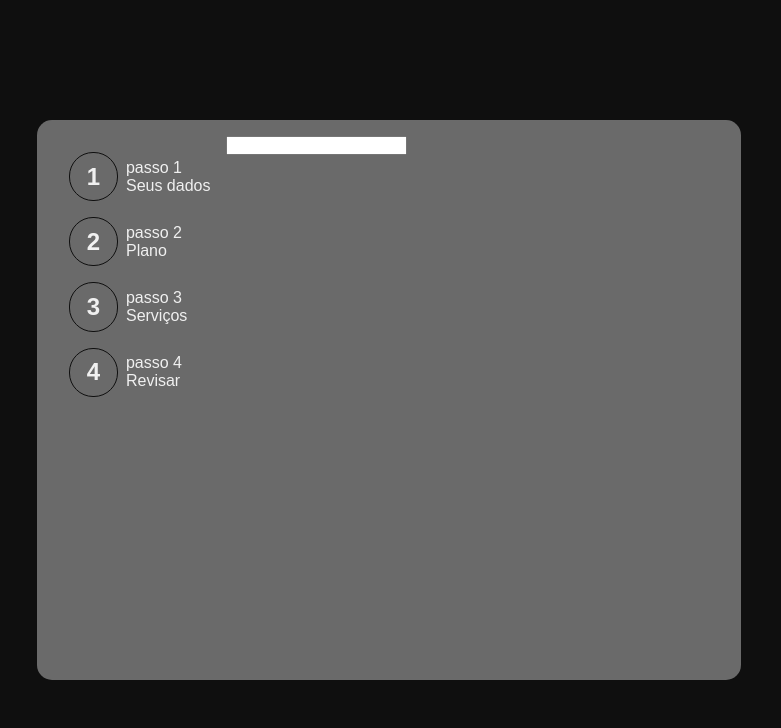
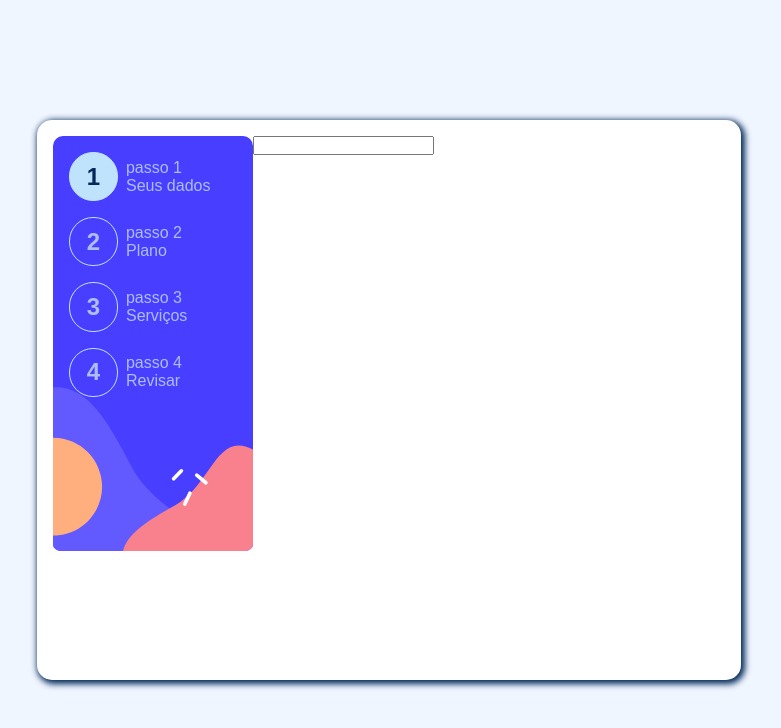
Before and after one commit to TurinoS/Multi-step-Form, a Next.js app: page / in a window 1280 px wide. Shown: the top 728 px of the page, without its empty margins (251-1032 px from the left). Built offline with nearby package versions, Linux system fonts and the light colour scheme.

Commit message:
implementando e estilizando os passos do formulário

```diff
--- a/src/app/page.tsx
+++ b/src/app/page.tsx
@@ -2,14 +2,16 @@
 
 import Steps from '@/components/Steps';
 import styled from 'styled-components';
+import bg from '../assets/bg-sidebar-desktop.svg';
 
 const Container = styled.div`
-  background-color: var(--gray);
+  background-color: var(--white);
+  box-shadow: 2px 2px 6px 2px var(--marine-blue);
   margin: 15vh auto;
   padding: 1em;
   width: 55vw;
   height: 70vh;
-  border-radius: var(--radius);
+  border-radius: 15px;
   display: flex;
 `
 
@@ -18,16 +20,21 @@ const StepsContainer = styled.section`
   flex-direction: column;
   gap: 1em;
   padding: 1em;
+  border-radius: 10px;
+  background: url(${bg.src});
+  background-repeat: no-repeat;
+  background-size: 100%;
+  width: 200px;
 `
 
 export default function Home() {
   return (
     <Container>
         <StepsContainer>
-          <Steps number='1' text='Seus dados' />
-          <Steps number='2' text='Plano' />
-          <Steps number='3' text='Serviços' />
-          <Steps number='4' text='Revisar' />
+          <Steps number='1' text='Seus dados' active={true} />
+          <Steps number='2' text='Plano' active={false} />
+          <Steps number='3' text='Serviços' active={false} />
+          <Steps number='4' text='Revisar' active={false} />
         </StepsContainer>
         <section>
           <input type='text' />
--- a/src/components/Steps.tsx
+++ b/src/components/Steps.tsx
@@ -4,25 +4,35 @@ const StyledSteps = styled.div`
   display: flex;
   align-items: center;
   gap: .5em;
+  color: var(--pastel-blue);
 
   & span {
     font-size: 24px;
     font-weight: 600;
     padding: .4em .7em;
-    border: 1px solid var(--black);
+    border: 1px solid var(--light-blue);
     border-radius: 1em;
+  }
+
+  .active {
+    background-color: var(--light-blue);
+    color: var(--marine-blue);
   }
 `
 
 interface StepsProps {
     number: string,
     text: string,
+    active: boolean,
 }
 
-export default function Steps({ number, text }: StepsProps) {
+export default function Steps({ number, text, active }: StepsProps) {
     return(
         <StyledSteps>
-            <span>{number}</span>
+            {active ?
+                <span className='active'>{number}</span> :
+                <span>{number}</span>
+            }
             <div>
                 <p>passo {number}</p>
                 <p>{text}</p>
--- a/src/styles/GlobalStyles.tsx
+++ b/src/styles/GlobalStyles.tsx
@@ -4,22 +4,28 @@ import { createGlobalStyle } from 'styled-components';
 
 export const GlobalStyle = createGlobalStyle`
     :root {
-        --black: #0f0f0f;
-        --white: #f0f0f0;
-        --gray: #6a6a6a;
-        --radius: 15px;
+        --marine-blue: hsl(213, 96%, 18%);
+        --purplish-blue: hsl(243, 100%, 62%);
+        --pastel-blue: hsl(228, 100%, 84%);
+        --light-blue: hsl(206, 94%, 87%);
+        --strawberry-red: hsl(354, 84%, 57%);
+        --cool-gray: hsl(231, 11%, 63%);
+        --light-gray: hsl(229, 24%, 87%);
+        --magnolia: hsl(217, 100%, 97%);
+        --alabaster: hsl(231, 100%, 99%);
+        --white: hsl(0, 0%, 100%);
     }
 
     * {
         margin: 0;
         padding: 0;
         box-sizing: border-box;
-        font-family: sans-serif;
+        font-family: Ubuntu, sans-serif;
     }
 
     body {
-        background-color: var(--black);
-        color: var(--white);
+        background-color: var(--magnolia);
+        color: var(--marine-blue);
         max-height: 100vw;
         width: 100%;
     }
```
Also changed, not shown: src/assets/bg-sidebar-desktop.svg (renamed from public/bg-sidebar-desktop.svg).
